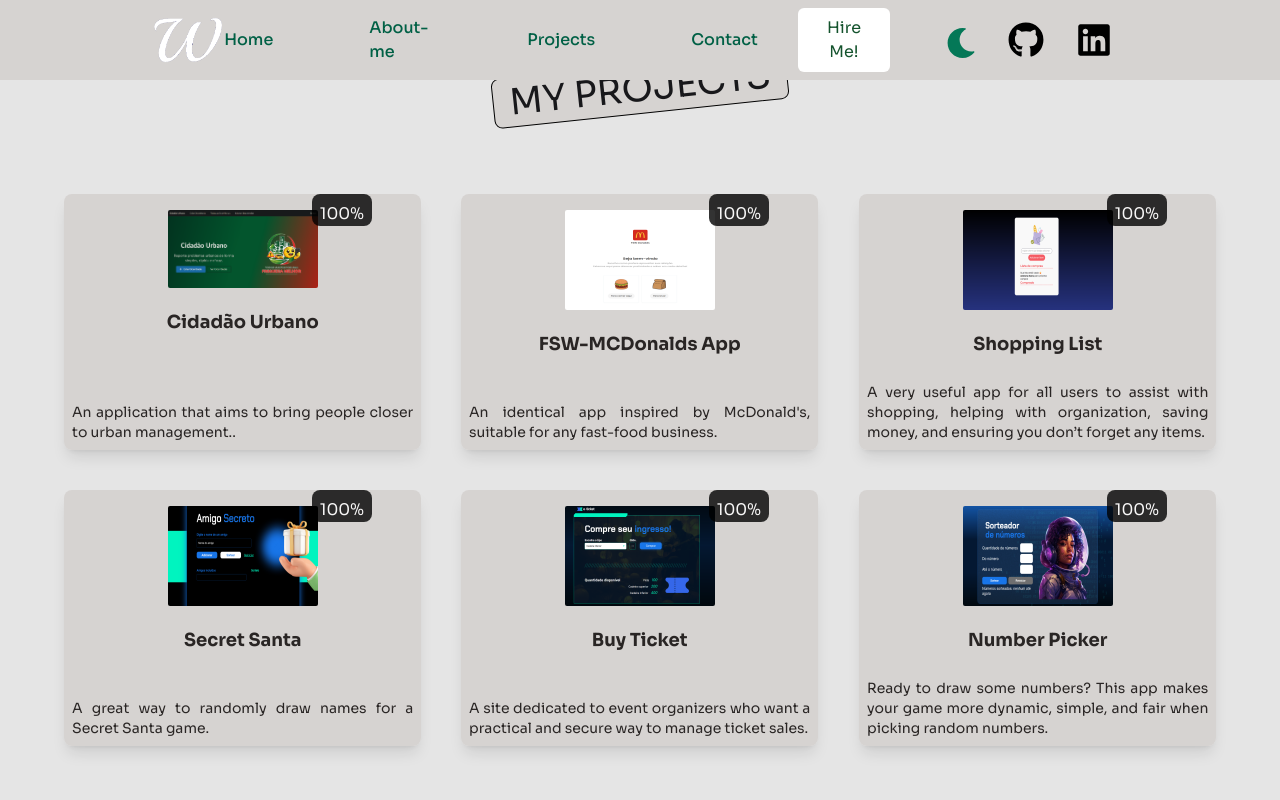
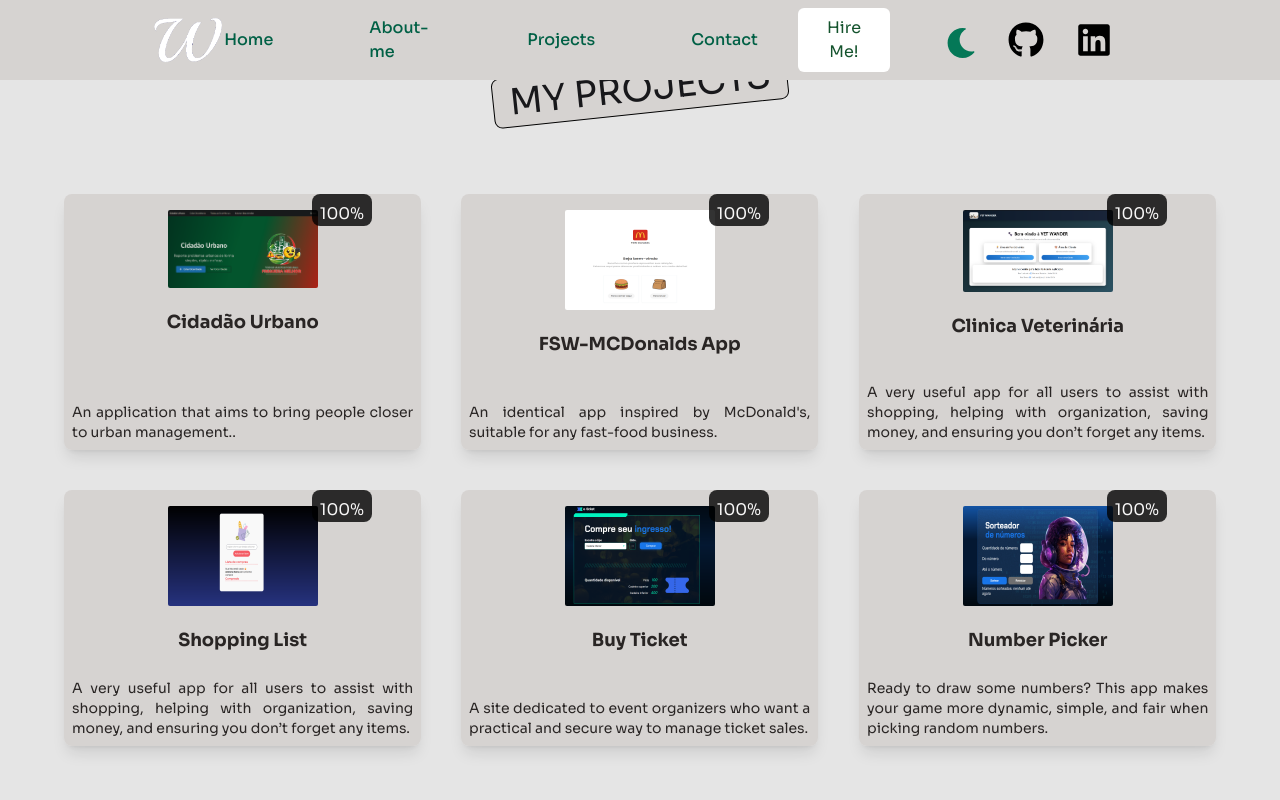
Before and after one commit to wander-cardoso/dev-portfolio, a Next.js app: page /pages/projects in a window 1280 px wide. Shown: the top 800 px of the page. Built offline with nearby package versions, Linux system fonts and the light colour scheme.

Commit message:
Refactor code structure for improved readability and maintainability

```diff
--- a/Data/data.ts
+++ b/Data/data.ts
@@ -36,6 +36,16 @@ export const projectData = [
   },
   {
     id: 3,
+    title: "Clinica Veterinária",
+    percent: "100%",
+    description:
+      "A very useful app for all users to assist with shopping, helping with organization, saving money, and ensuring you don’t forget any items.",
+    icon: "/images/clinica-vet.png",
+    url: "https://projeto-clinica-veterinaria-python.onrender.com/",
+    url2: " https://github.com/wander-cardoso/projeto_clinica_veterinaria_python",
+  },
+{
+    id: 4,
     title: "Shopping List",
     percent: "100%",
     description:
@@ -43,15 +53,6 @@ export const projectData = [
     icon: "/images/lista-de-compras.png",
     url: "https://lista-de-compras-wheat-eta.vercel.app/",
     url2: " https://github.com/wander-cardoso/lista-de-compras",
-  },
-  {
-    id: 4,
-    title: "Secret Santa",
-    percent: "100%",
-    description: "A great way to randomly draw names for a Secret Santa game.",
-    icon: "/images/amigo-secreto.png",
-    url: "https://amigo-secreto-ten-sigma.vercel.app/",
-    url2: "https://github.com/wander-cardoso/amigo-secreto",
   },
   {
     id: 5,
```
Also changed, not shown: public/images/clinica-vet.png (added).
